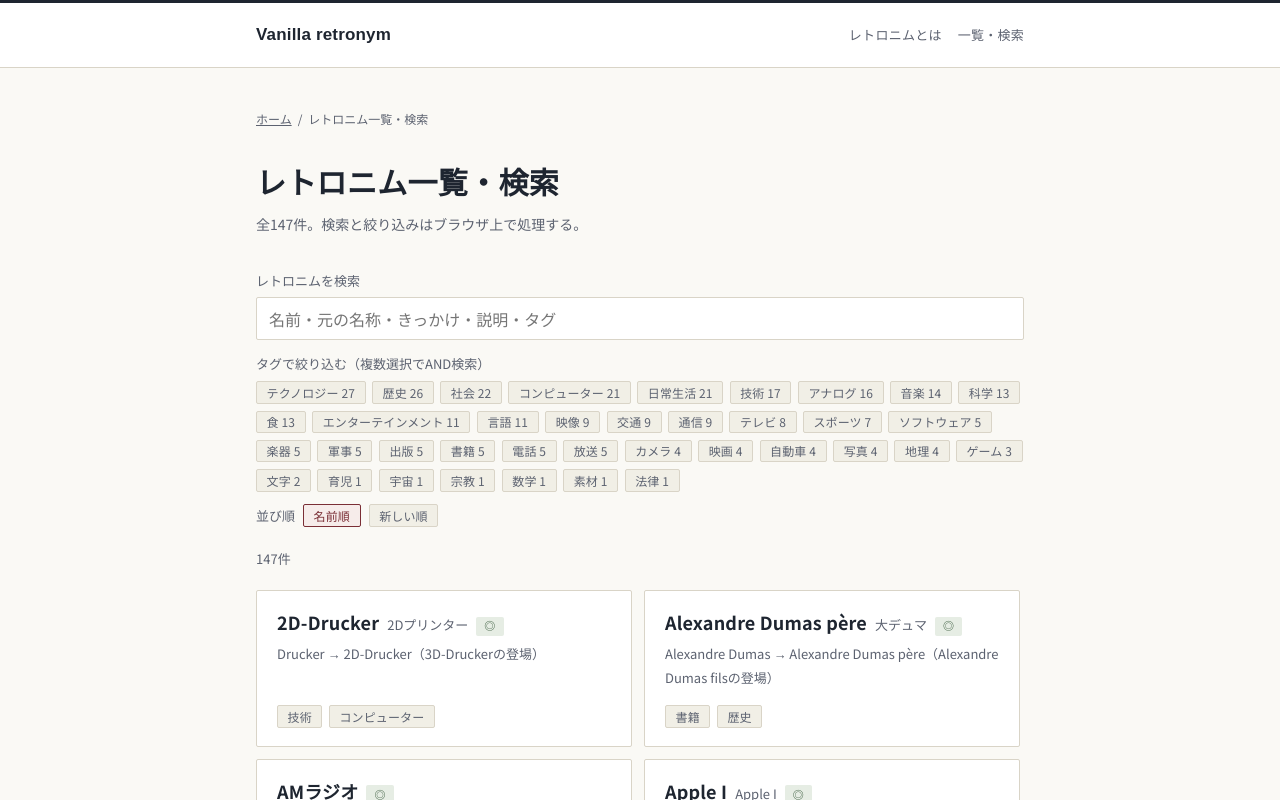
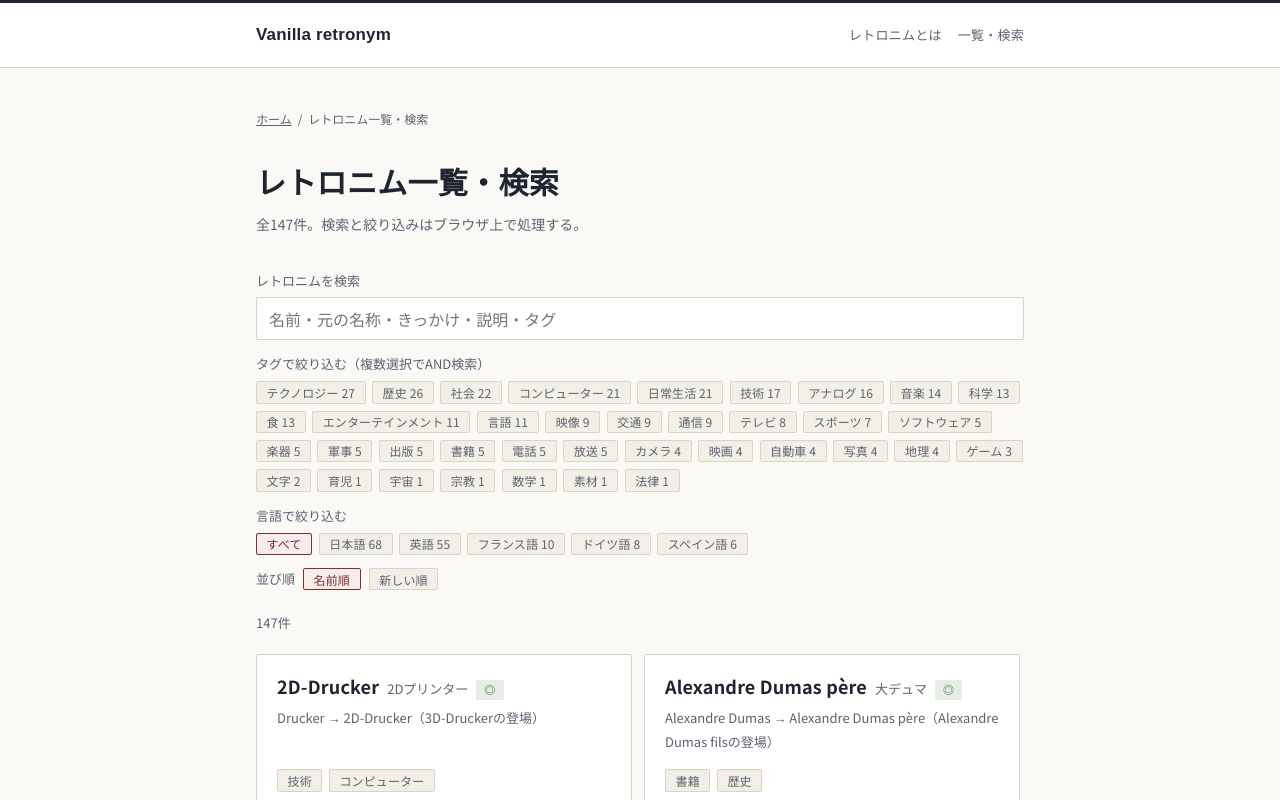
Before and after one commit to reload-co-jp/vanilla-retronym, a Next.js app: page /retronyms in a window 1280 px wide. Shown: the top 800 px of the page. Built offline with nearby package versions, Linux system fonts and the light colour scheme.

Commit message:
Add language filter

```diff
--- a/components/retronym/search.tsx
+++ b/components/retronym/search.tsx
@@ -4,7 +4,9 @@ import { RetronymCardList } from "@/components/retronym/card"
 import { TagList, TagToggle } from "@/components/retronym/tag"
 import {
   filterRetronyms,
+  getLanguages,
   getTags,
+  languageLabel,
   Retronym,
   SortOrder,
   sortOrderLabels,
@@ -22,6 +24,7 @@ export const RetronymSearch: FC<{ retronyms: Retronym[] }> = ({
   const [query, setQuery] = useState("")
   // 未操作のうちは /retronyms/?tag=写真 のようなクエリをタグ選択として引き継ぐ。
   const [pickedTags, setPickedTags] = useState<string[] | null>(null)
+  const [language, setLanguage] = useState<string | null>(null)
   const [order, setOrder] = useState<SortOrder>("name")
 
   const tagParam = useSearchParams().get("tag")
@@ -31,14 +34,15 @@ export const RetronymSearch: FC<{ retronyms: Retronym[] }> = ({
   )
 
   const tags = useMemo(() => getTags(retronyms), [retronyms])
+  const languages = useMemo(() => getLanguages(retronyms), [retronyms])
 
   const results = useMemo(
     () =>
       sortRetronyms(
-        filterRetronyms(retronyms, { query, tags: selectedTags }),
+        filterRetronyms(retronyms, { query, tags: selectedTags, language }),
         order
       ),
-    [retronyms, query, selectedTags, order]
+    [retronyms, query, selectedTags, language, order]
   )
 
   const toggleTag = (tag: string) =>
@@ -88,6 +92,29 @@ export const RetronymSearch: FC<{ retronyms: Retronym[] }> = ({
           </TagList>
         </div>
 
+        <div style={{ display: "grid", gap: ".35rem" }}>
+          <span style={{ fontSize: ".8125rem", color: theme.muted }}>
+            言語で絞り込む
+          </span>
+          <TagList>
+            <TagToggle
+              selected={language === null}
+              onClick={() => setLanguage(null)}
+            >
+              すべて
+            </TagToggle>
+            {languages.map(({ language: code, count }) => (
+              <TagToggle
+                key={code}
+                selected={language === code}
+                onClick={() => setLanguage(language === code ? null : code)}
+              >
+                {languageLabel(code)} {count}
+              </TagToggle>
+            ))}
+          </TagList>
+        </div>
+
         <div
           style={{
             alignItems: "center",
@@ -113,13 +140,18 @@ export const RetronymSearch: FC<{ retronyms: Retronym[] }> = ({
 
       <p style={{ color: theme.muted, fontSize: ".8125rem" }}>
         {results.length}件
-        {selectedTags.length > 0 && `（${selectedTags.join(" / ")}）`}
-        {(query !== "" || selectedTags.length > 0) && (
+        {(selectedTags.length > 0 || language !== null) &&
+          `（${[
+            ...(language !== null ? [languageLabel(language)] : []),
+            ...selectedTags,
+          ].join(" / ")}）`}
+        {(query !== "" || selectedTags.length > 0 || language !== null) && (
           <button
             type="button"
             onClick={() => {
               setQuery("")
               setPickedTags([])
+              setLanguage(null)
             }}
             style={{
               background: "none",
--- a/lib/retronyms.ts
+++ b/lib/retronyms.ts
@@ -51,6 +51,17 @@ export const statusSymbols: Record<RetronymStatus, string> = {
   candidate: "？",
 }
 
+export const languageLabels: Record<string, string> = {
+  ja: "日本語",
+  en: "英語",
+  fr: "フランス語",
+  de: "ドイツ語",
+  es: "スペイン語",
+}
+
+export const languageLabel = (language: string): string =>
+  languageLabels[language] ?? language
+
 /** JSONの記載順を「登録順」とみなし、後ろにあるものほど新しい。 */
 export const retronyms: Retronym[] = data as Retronym[]
 
@@ -95,12 +106,38 @@ export const matchesQuery = (retronym: Retronym, query: string): boolean => {
 export const matchesTags = (retronym: Retronym, tags: string[]): boolean =>
   tags.every((tag) => retronym.tags.includes(tag))
 
+/** 言語の出現回数が多い順に並べる。 */
+export const getLanguages = (
+  items: Retronym[] = retronyms
+): { language: string; count: number }[] => {
+  const counts = new Map<string, number>()
+  for (const { language } of items) {
+    counts.set(language, (counts.get(language) ?? 0) + 1)
+  }
+  return [...counts.entries()]
+    .map(([language, count]) => ({ language, count }))
+    .sort((a, b) => b.count - a.count || a.language.localeCompare(b.language))
+}
+
+/** 言語が未指定ならすべて残す。 */
+export const matchesLanguage = (
+  retronym: Retronym,
+  language: string | null
+): boolean => language === null || retronym.language === language
+
 export const filterRetronyms = (
   items: Retronym[],
-  { query = "", tags = [] }: { query?: string; tags?: string[] }
+  {
+    query = "",
+    tags = [],
+    language = null,
+  }: { query?: string; tags?: string[]; language?: string | null }
 ): Retronym[] =>
   items.filter(
-    (retronym) => matchesQuery(retronym, query) && matchesTags(retronym, tags)
+    (retronym) =>
+      matchesQuery(retronym, query) &&
+      matchesTags(retronym, tags) &&
+      matchesLanguage(retronym, language)
   )
 
 export type SortOrder = "name" | "newest"
```
Also changed, not shown: 1 other file (tests, documents, lock files or other folders).
